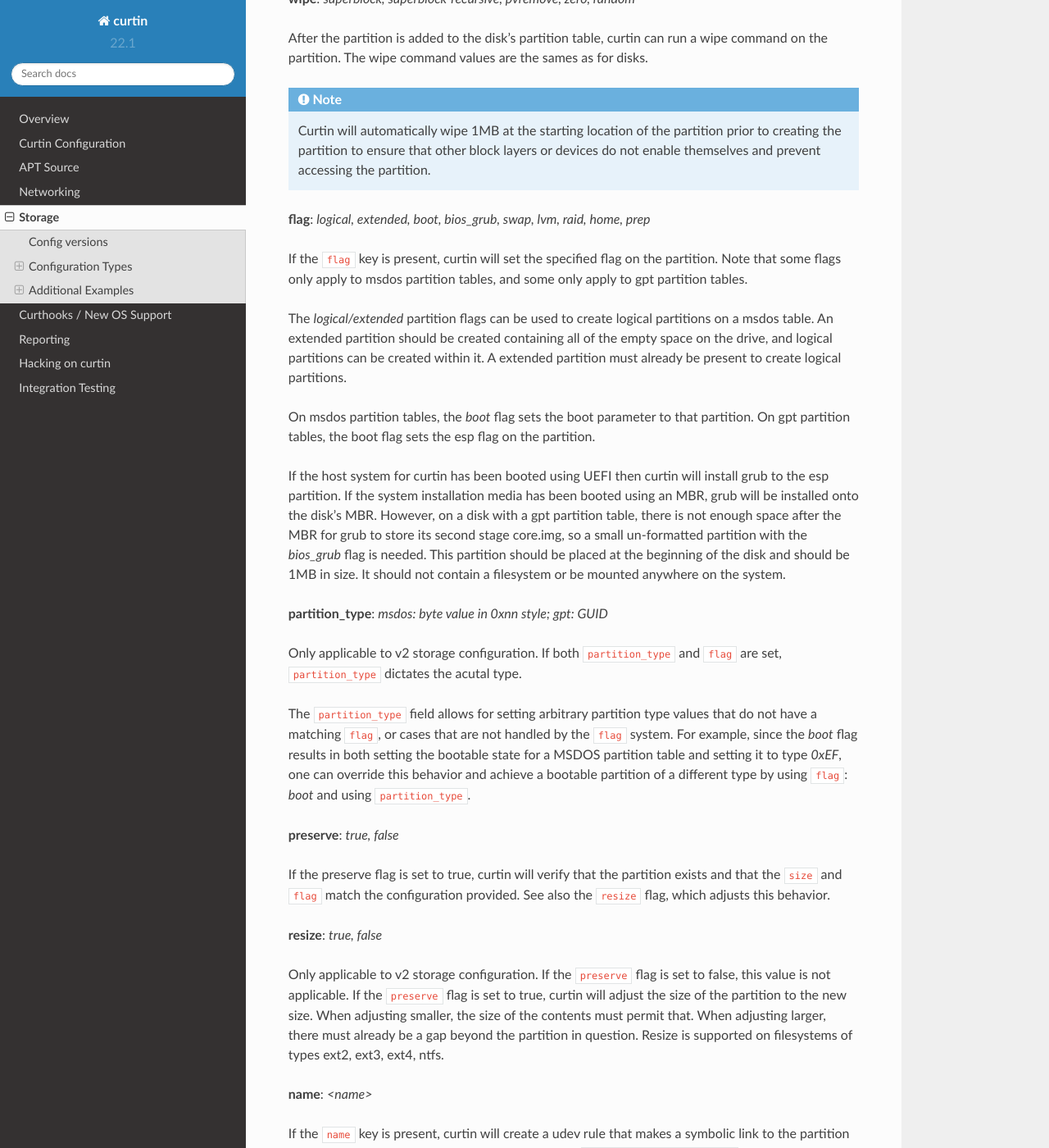
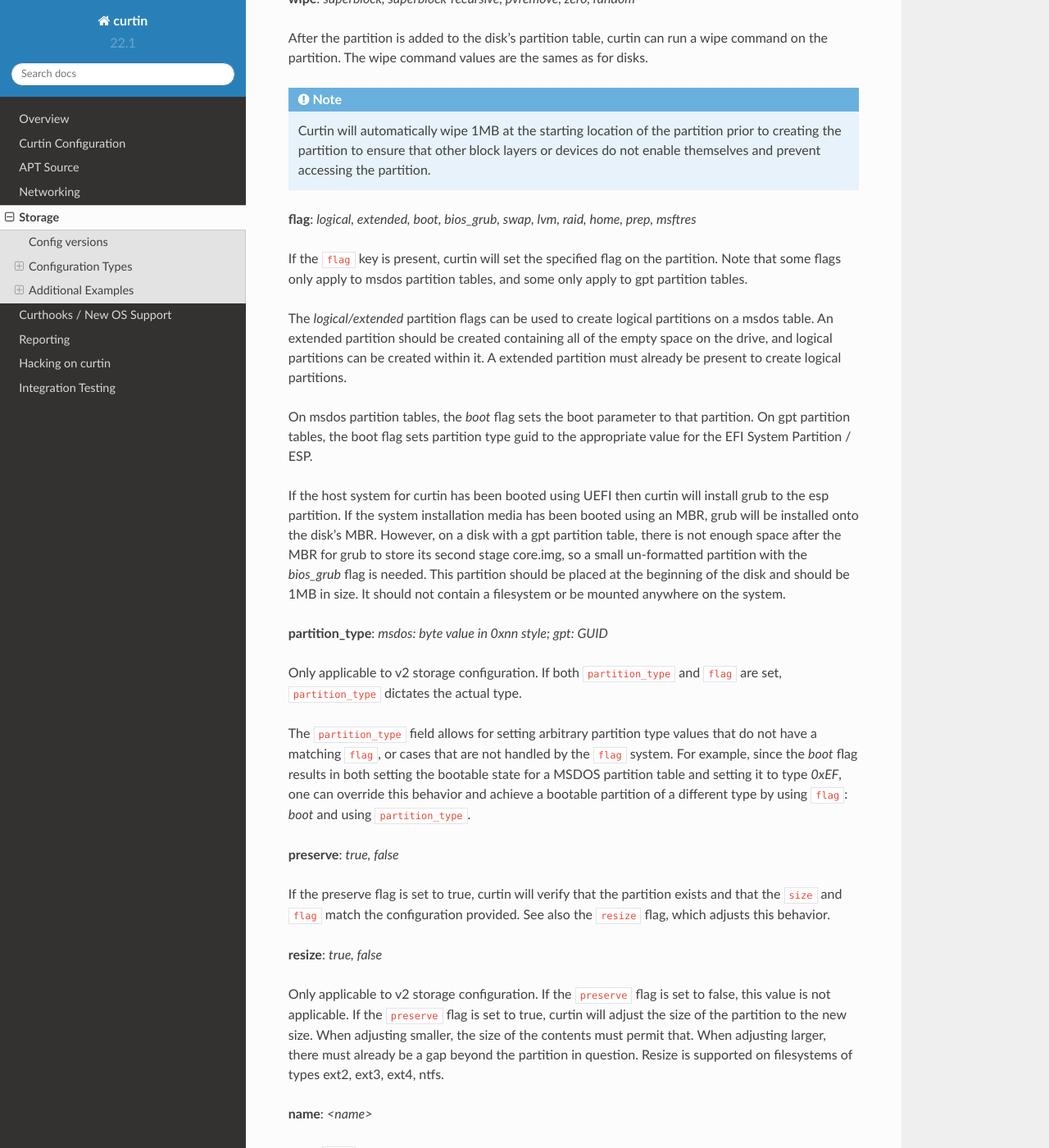
Before and after one commit to canonical/curtin, a Sphinx documentation site: the page built from doc/topics/storage.rst, in a window 1280 px wide and 1400 px high, scrolled down 8407 px. Shown: the whole window at 82% size. Built offline with Sphinx 7.4.7 and the Read the Docs theme 2.0.0, drawn with Linux system fonts in a browser that asks for light colours.

Commit message:
support "msftres" as a (GPT-only) partition flag
We want to mark the recovery / reset partition as a "Microsoft Reserved
Partition" as GUI disk utilities hide such partitions, so add support
for this as a value for a partition flag. I chose "msftres" because
that's what parted calls this (although it maps msftres to type code
0x27 for a DOS partition table, which I think is wrong so I'm not doing
that).

```diff
--- a/doc/topics/storage.rst
+++ b/doc/topics/storage.rst
@@ -423,7 +423,7 @@ disks.
   prior to creating the partition to ensure that other block layers or devices
   do not enable themselves and prevent accessing the partition.
 
-**flag**: *logical, extended, boot, bios_grub, swap, lvm, raid, home, prep*
+**flag**: *logical, extended, boot, bios_grub, swap, lvm, raid, home, prep, msftres*
 
 If the ``flag`` key is present, curtin will set the specified flag on the
 partition. Note that some flags only apply to msdos partition tables, and some
@@ -434,9 +434,9 @@ on a msdos table. An extended partition should be created containing all of the
 empty space on the drive, and logical partitions can be created within it. A
 extended partition must already be present to create logical partitions.
 
-On msdos partition tables, the *boot* flag sets the boot parameter to that
-partition. On gpt partition tables, the boot flag sets the esp flag on the
-partition.
+On msdos partition tables, the *boot* flag sets the boot parameter to
+that partition. On gpt partition tables, the boot flag sets partition
+type guid to the appropriate value for the EFI System Partition / ESP.
 
 If the host system for curtin has been booted using UEFI then curtin will
 install grub to the esp partition. If the system installation media
@@ -450,7 +450,7 @@ filesystem or be mounted anywhere on the system.
 **partition_type**: *msdos: byte value in 0xnn style; gpt: GUID*
 
 Only applicable to v2 storage configuration.  If both ``partition_type`` and
-``flag`` are set, ``partition_type`` dictates the acutal type.
+``flag`` are set, ``partition_type`` dictates the actual type.
 
 The ``partition_type`` field allows for setting arbitrary partition type values
 that do not have a matching ``flag``, or cases that are not handled by the
```
Also changed, not shown: 3 other files.
